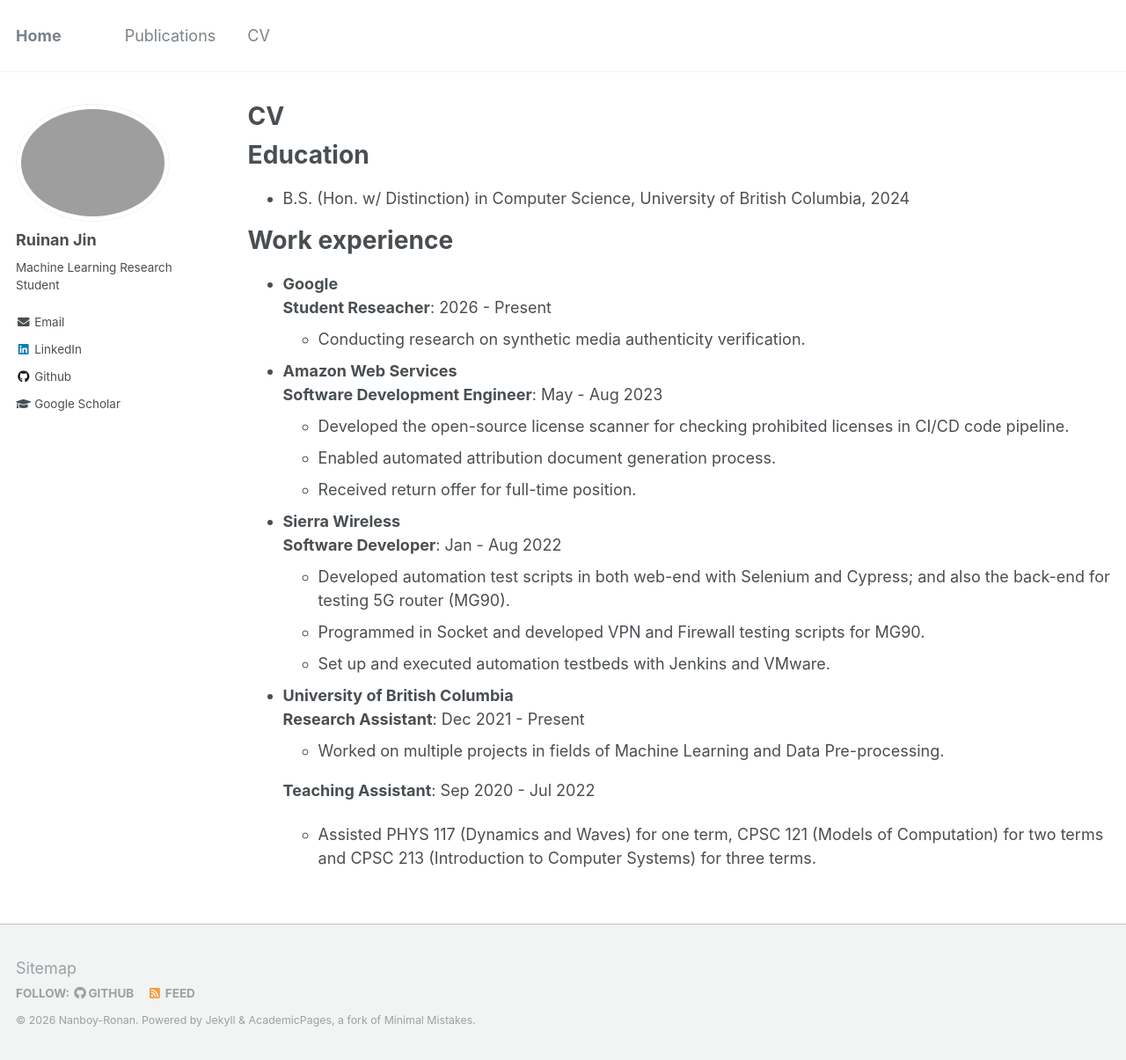
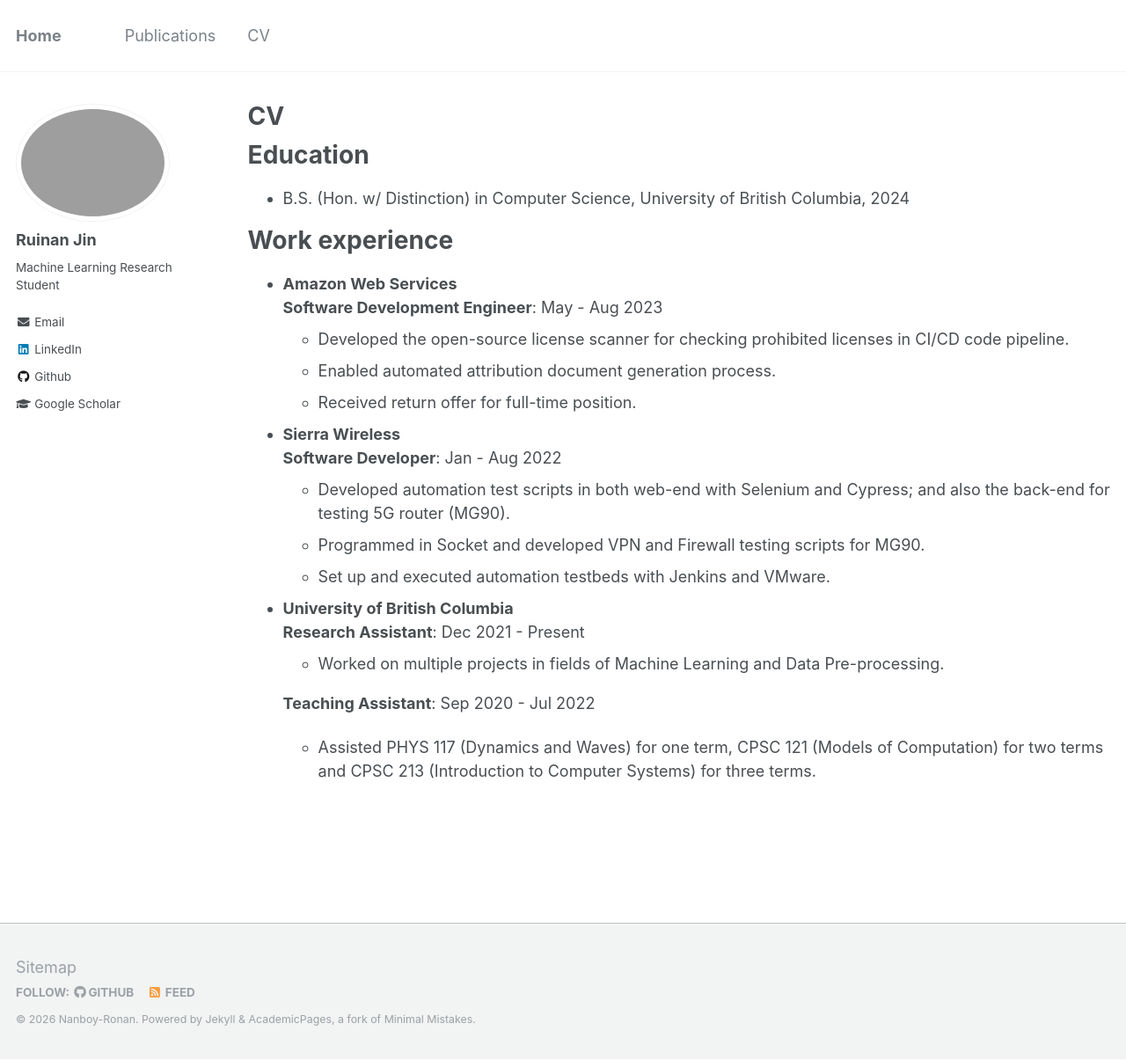
Before and after one commit to Nanboy-Ronan/Personal-Web, a Jekyll site: the page built from _pages/cv.md, in a window 1280 px wide and 1205 px high. Shown: the whole window at 88% size. Built offline with Jekyll 4.4.1, drawn with Linux system fonts in a browser that asks for light colours.

Commit message:
delete intern

```diff
--- a/_pages/cv.md
+++ b/_pages/cv.md
@@ -15,9 +15,9 @@ Education
 
 Work experience
 ======
-* **Google** <br />
+<!-- * **Google** <br />
 **Student Reseacher**: 2026 - Present
-  * Conducting research on synthetic media authenticity verification.
+  * Conducting research on synthetic media authenticity verification. -->
 
 * **Amazon Web Services** <br />
 **Software Development Engineer**: May - Aug 2023
```
